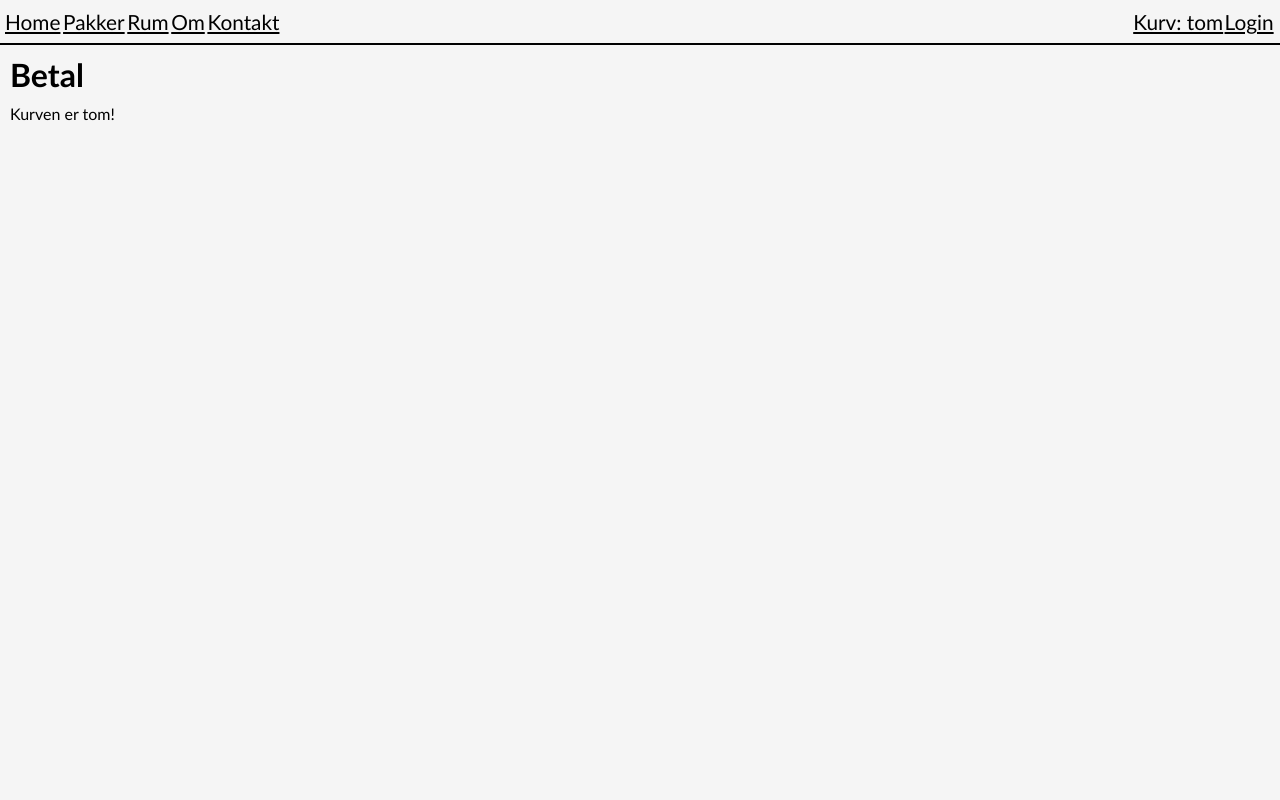
After one commit to mativ123/bunker-tek, a Flask app: page /betal in a window 1280 px wide. The commit adds this page. Run offline with Flask 2, Linux system fonts and the light colour scheme.

Commit message:
produkt side +start på betaling

```diff
--- a/app/routes.py
+++ b/app/routes.py
@@ -6,9 +6,9 @@ from app.models import User
 from werkzeug.urls import url_parse
 
 rooms = [
-    {"navn": "toilet", "pris": 15000},
-    {"navn": "stue", "pris": 12000},
-    {"navn": "køkken", "pris": 20000},
+    {"navn": "toilet", "pris": 15000, "beskrivelse": "Et toilet og så videre"},
+    {"navn": "stue", "pris": 12000, "beskrivelse": "En stue og så videre"},
+    {"navn": "køkken", "pris": 20000, "beskrivelse": "Et køkken og så videre"},
 ]
 
 @app.route('/')
@@ -76,7 +76,6 @@ def kurv():
     kurv_list.append(request.json['navn'])
     session['kurv'] = kurv_list
     print(session['kurv'])
-    # return redirect(url_for('rum'))
     return jsonify({"din": "mor"})
 
 @app.route('/cart', methods=['GET', 'POST'])
@@ -90,6 +89,7 @@ def cart():
             if dicto['navn'] == rum:
                 total += dicto['pris']
                 rum_kurv.append(dicto)
+    session['total'] = total
     return render_template("kurv.html", title="Kurv", kurv=rum_kurv, total=total)
 
 @app.route('/api/rkurv', methods=['GET', 'POST'])
@@ -98,3 +98,16 @@ def r_kurv():
     kurv_list.pop(int(request.json['id']) - 1)
     session['kurv'] = kurv_list
     return jsonify({"success": True})
+
+@app.route('/produkt', methods=['GET', 'POST'])
+def prod():
+    prod_dict = {}
+    for rum in rooms:
+        if rum['navn'] == request.args.get('name'):
+            prod_dict = rum
+            break
+    return render_template("produkt.html", title=request.args.get('name'), produkt=prod_dict)
+
+@app.route('/betal', methods=['GET', 'POST'])
+def betal():
+    return render_template("betal.html", title="Betal")
--- a/app/static/style.css
+++ b/app/static/style.css
@@ -15,10 +15,6 @@ html, body {
 
 
 #block, .flash {
-    width: 50%;
-    margin-left: 25%;
-    border-left: 2px solid black;
-    border-right: 2px solid black;
     margin-top: 0;
     margin-bottom: 0;
     background-color: whitesmoke;
@@ -32,20 +28,36 @@ html, body {
     margin: 10px;
 }
 
-#block a:any-link:not(a:hover) {
+#block a:any-link:not(a:hover):not(.rum) {
     color: black;
 }
 
-#block a:any-link {
+#block a:any-link:not(.rum) {
     margin: 0;
 }
 
 #navbar {
     padding: 0.7% 5px;
     background-color: whitesmoke;
-    font-size: large;
+    font-size: 1.3em;
     border-bottom: 2px solid black;
-    float: left;
+    display: flex;
+    justify-content: space-between;
+    flex-wrap: nowrap;
+}
+
+#left {
+    display: flex;
+    flex-wrap: nowrap;
+    align-items: center;
+}
+
+#right {
+    display: flex;
+    flex-wrap: nowrap;
+    align-items: center;
+    justify-content: flex-end;
+    white-space: nowrap;
 }
 
 #navbar a:any-link:not(a:hover) {
@@ -71,14 +83,16 @@ button:hover, input[type="button"]:hover, input[type="submit"]:hover, select:hov
 
 #rooms {
     display: flex;
-    justify-content: space-between;
+    justify-content: flex-start;
     align-items: stretch;
     flex-wrap: wrap;
 }
 
 .rum {
     border: 2px solid black;
-    width: 30%;
+    width: 20%;
+    color: black;
+    text-decoration: none;
 }
 
 #kurv {
@@ -87,7 +101,7 @@ button:hover, input[type="button"]:hover, input[type="submit"]:hover, select:hov
     align-items: stretch;
 }
 
-#total {
+.total {
     font-size: 2.5em;
     color: red;
 }
@@ -101,3 +115,9 @@ button:hover, input[type="button"]:hover, input[type="submit"]:hover, select:hov
     background-color: #f5426c;
 
 }
+
+#prod {
+    display: flex;
+    justify-content: flex-start;
+    flex-wrap: nowrap;
+}
--- a/app/templates/base.html
+++ b/app/templates/base.html
@@ -10,22 +10,25 @@
     </head>
     <body>
         <div id="navbar">
+            <div id="left">
                 <a href="{{ url_for('index') }}">Home</a>
                 <a href="{{ url_for('pakker') }}">Pakker</a>
                 <a href="{{ url_for('rum') }}">Rum</a>
                 <a href="{{ url_for('om') }}">Om</a>
                 <a href="{{ url_for('kontakt') }}">Kontakt</a>
+            </div>
+            <div id="right">
                 {% if session.get('kurv') %}
                 <a href="{{ url_for('cart') }}">Kurv: {{ session['kurv']|length }}</a>
                 {% else %}
                 <a href="{{ url_for('cart') }}">Kurv: tom</a>
                 {% endif %}
-            <a href="{{ url_for('cart') }}">Kurv</a>
                 {% if current_user.is_anonymous %}
                 <a href="{{ url_for('login') }}">Login</a>
                 {% else %}
                 <a href="{{ url_for('logout') }}">Logout</a>
                 {% endif %}
+            </div>
         </div>
         <div class="flash">
             {% with messages = get_flashed_messages() %}
--- /dev/null
+++ b/app/templates/betal.html
@@ -0,0 +1,12 @@
+{% extends "base.html" %}
+{% block content %}
+<h1>Betal</h1>
+{% if not session.get('kurv') %}
+    <p>Kurven er tom!</p>
+{% else %}
+    <h2>Odre:</h2>
+    {% for produkt in session['kurv'] %}
+    <p>{{ produkt }}</p>
+    {% endfor %}
+{% endif %}
+{% endblock %}
--- a/app/templates/kurv.html
+++ b/app/templates/kurv.html
@@ -15,8 +15,8 @@
                 {% endfor %}
             </div>
         </div>
-        <p id="total">{{ total }}</p>
-        <input type="submit" value="Betal">
+        <p class="total">{{ total }} dkk</p>
+        <a href="{{ url_for('betal') }}">Betal</a>
     {% endif %}
     <script charset="utf-8">
         function r_kurv(id) {
```
Also changed, not shown: app/templates/produkt.html (added, +22 -0 lines), app/templates/rum.html (+4 -15 lines). Lines whose indentation alone changed are shown as unchanged.
